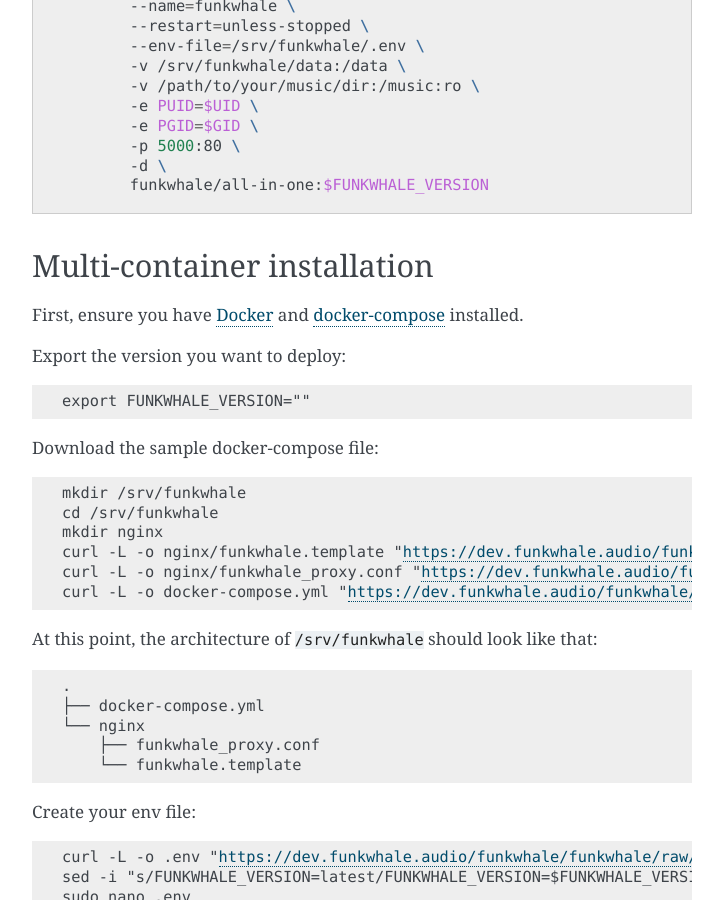
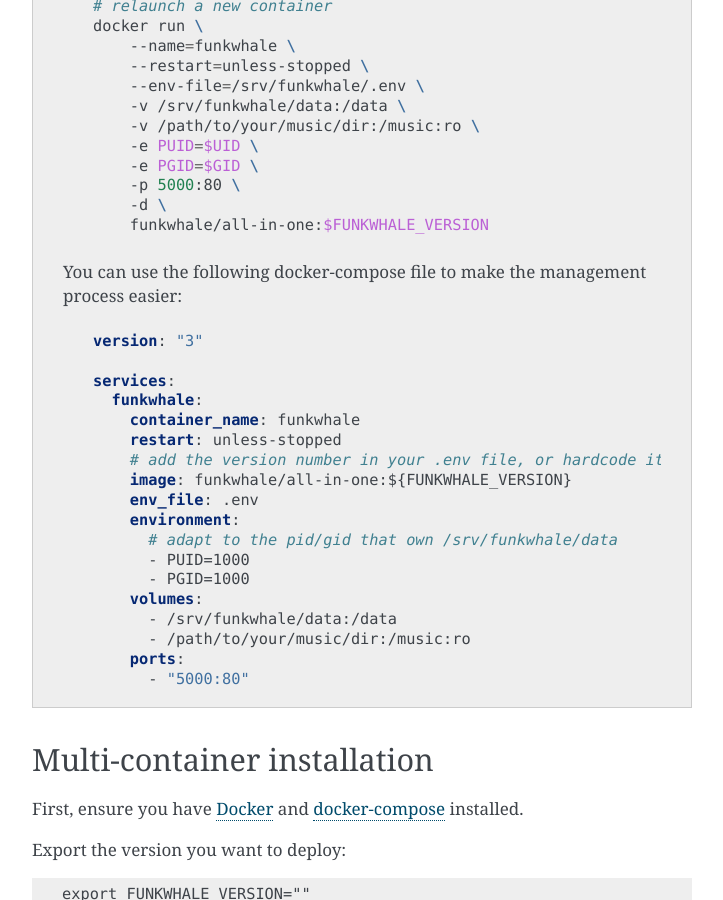
Before and after one commit to RYGhub/funkwhale, a Sphinx documentation site: the page built from docs/installation/docker.rst, in a window 1280 px wide and 900 px high, scrolled down 2359 px. Shown: the whole window, without its empty margins (388-1111 px from the left). Built offline with Sphinx 7.4.7, drawn with Linux system fonts in a browser that asks for light colours; pages that are not in the unit, such as notebooks, are missing from menus; some of the changed text lies outside the part shown.

Commit message:
Updated mono-container documentation with compose file and NESTED_PROXY

```diff
--- a/docs/installation/docker.rst
+++ b/docs/installation/docker.rst
@@ -53,6 +53,8 @@
     echo "FUNKWHALE_HOSTNAME=yourdomain.funkwhale" >> .env
     echo "FUNKWHALE_PROTOCOL=https" >> .env  # or http
     echo "DJANGO_SECRET_KEY=$(openssl rand -hex 45)" >> .env  # generate and store a secure secret key for your instance
+    # Remove this if you expose the container directly on ports 80/443
+    echo "NESTED_PROXY=1" >> .env
 
 Then start the container:
 
@@ -111,6 +113,31 @@
             -p 5000:80 \
             -d \
             funkwhale/all-in-one:$FUNKWHALE_VERSION
+
+
+    You can use the following docker-compose file to make the management process easier:
+
+    .. code-block:: yaml
+
+        version: "3"
+
+        services:
+          funkwhale:
+            container_name: funkwhale
+            restart: unless-stopped
+            # add the version number in your .env file, or hardcode it
+            image: funkwhale/all-in-one:${FUNKWHALE_VERSION}
+            env_file: .env
+            environment:
+              # adapt to the pid/gid that own /srv/funkwhale/data
+              - PUID=1000
+              - PGID=1000
+            volumes:
+              - /srv/funkwhale/data:/data
+              - /path/to/your/music/dir:/music:ro
+            ports:
+              - "5000:80"
+
 
 .. _docker-multi-container:
 
```
Also changed, not shown: changes/notes.rst (+13 -0 lines), 1 other file.
